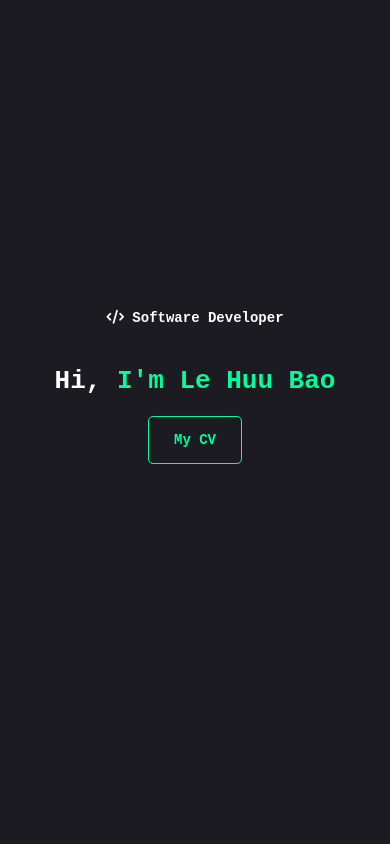
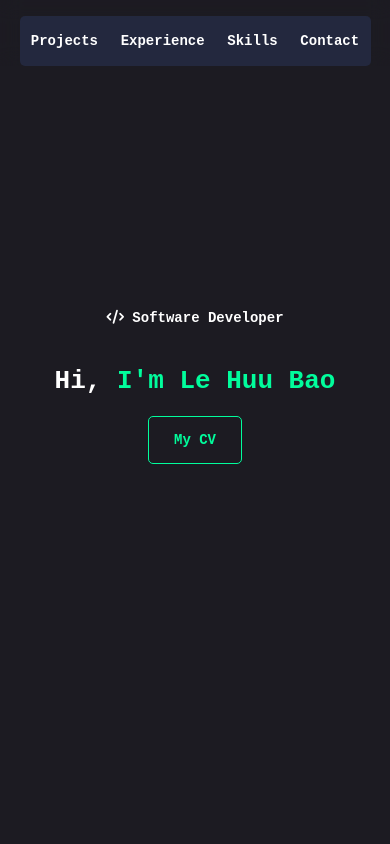
Before and after one commit to lehuubao1810/portfolio, a React (Create React App) app: page / in a window 390 px wide. Shown: the top 844 px of the page. Built offline with nearby package versions, Linux system fonts and the light colour scheme; a web font is replaced by a local one.

Commit message:
refactor: Update nav styles for mobile view

```diff
--- a/src/App.css
+++ b/src/App.css
@@ -361,22 +361,16 @@
 }
 
 @media only screen and (max-width: 600px) {
-  .App-header {
-    position: relative;
-  }
-  .blurBox {
-    display: none;
-  }
   .nav {
     height: 50px;
-    width: 80%;
+    width: 90%;
     margin: 0 auto 50px;
     box-shadow: none;
     background: #23283e;
   }
 
   .nav-link {
-    font-size: 16px;
+    font-size: 14px;
   }
 
   #top {
```
